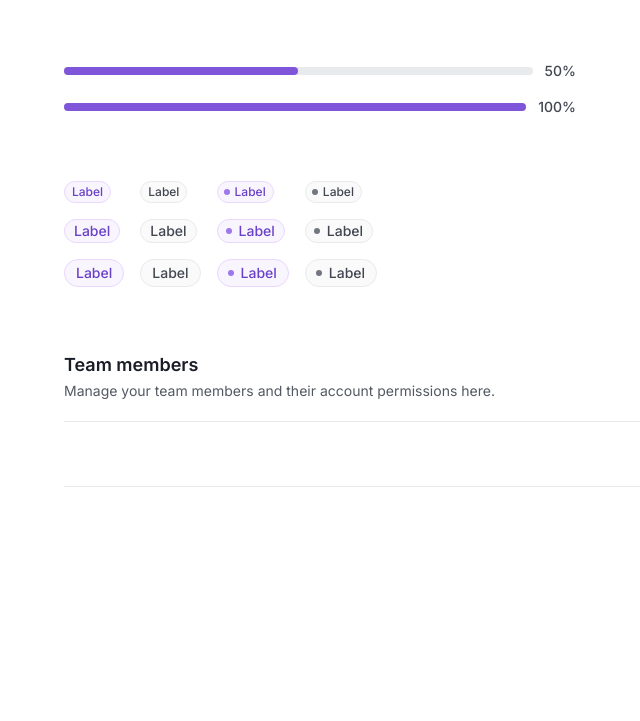
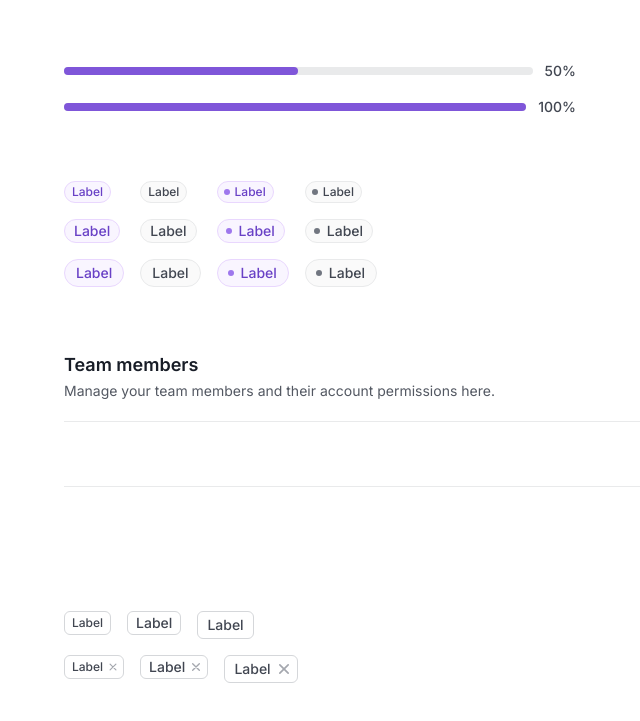
Before and after one commit to hugolgc/design-system, a website built with Vite: page index.html in a window 1280 px wide. Shown: the part 2076-2797 px from the top of the page, without its empty margins (0-640 px from the left). Before the commit the page ends 2687 px from the top, so only its background shows below. Built offline with nearby package versions, Linux system fonts and the light colour scheme.

Commit message:
feat: tag

```diff
--- a/index.html
+++ b/index.html
@@ -776,6 +776,59 @@
             </div>
         </section>
 
+        <div class="flex flex-col gap-4">
+            <div class="flex gap-4 items-start">
+                <p class="tag tag-sm">
+                    <span class="tag-label">Label</span>
+                </p>
+                <p class="tag tag-md">
+                    <span class="tag-label">Label</span>
+                </p>
+                <p class="tag tag-lg">
+                    <span class="tag-label">Label</span>
+                </p>
+            </div>
+
+            <div class="flex gap-4 items-start">
+                <button class="tag tag-sm">
+                    <span class="tag-label">Label</span>
+                    <svg class="tag-icon" width="100%" height="100%" viewBox="0 0 24 24" fill="none" xmlns="http://www.w3.org/2000/svg">
+                        <path
+                            d="M17 7L7 17M7 7L17 17"
+                            stroke="currentColor"
+                            stroke-width="2"
+                            stroke-linecap="round"
+                            stroke-linejoin="round"
+                        />
+                    </svg>
+                </button>
+                <button class="tag tag-md">
+                    <span class="tag-label">Label</span>
+                    <svg class="tag-icon" width="100%" height="100%" viewBox="0 0 24 24" fill="none" xmlns="http://www.w3.org/2000/svg">
+                        <path
+                            d="M17 7L7 17M7 7L17 17"
+                            stroke="currentColor"
+                            stroke-width="2"
+                            stroke-linecap="round"
+                            stroke-linejoin="round"
+                        />
+                    </svg>
+                </button>
+                <button class="tag tag-lg">
+                    <span class="tag-label">Label</span>
+                    <svg class="tag-icon" width="100%" height="100%" viewBox="0 0 24 24" fill="none" xmlns="http://www.w3.org/2000/svg">
+                        <path
+                            d="M17 7L7 17M7 7L17 17"
+                            stroke="currentColor"
+                            stroke-width="2"
+                            stroke-linecap="round"
+                            stroke-linejoin="round"
+                        />
+                    </svg>
+                </button>
+            </div>
+        </div>
+
         <script type="module" src="/src/main.js"></script>
     </body>
 </html>
--- /dev/null
+++ b/src/styles/components/tag.css
@@ -0,0 +1,65 @@
+@layer components {
+    .tag {
+        @apply flex items-center gap-0.75 rounded-sm border border-gray-300 bg-white;
+    }
+
+    .tag-label {
+        @apply font-medium text-gray-700;
+    }
+
+    .tag-icon {
+        @apply text-gray-400;
+    }
+
+    /* SM */
+    .tag-sm {
+        @apply px-1.75 py-0.5;
+    }
+
+    .tag-sm .tag-label {
+        @apply text-xs;
+    }
+
+    .tag-sm .tag-icon {
+        @apply -mr-1 size-3.5;
+    }
+
+    /* MD */
+    .tag-md {
+        @apply px-2 py-0.25;
+    }
+
+    .tag-md .tag-label {
+        @apply text-sm;
+    }
+
+    .tag-md .tag-icon {
+        @apply -mr-1.25 size-4;
+    }
+
+    /* LG */
+    .tag-lg {
+        @apply px-2.25 py-0.75;
+    }
+
+    .tag-lg .tag-label {
+        @apply text-sm;
+    }
+
+    .tag-lg .tag-icon {
+        @apply -mr-1.5 size-5;
+    }
+
+    /* HOVER */
+    .tag:hover {
+        @apply bg-gray-50;
+    }
+
+    .tag:hover .tag-label {
+        @apply text-gray-800;
+    }
+
+    .tag:hover .tag-icon {
+        @apply text-gray-500;
+    }
+}
--- a/src/styles/main.css
+++ b/src/styles/main.css
@@ -4,6 +4,7 @@
 
 @import "./core/theme.css";
 
+@import "./components/tag.css";
 @import "./components/field.css";
 @import "./components/avatar.css";
 @import "./components/badge.css";
```
